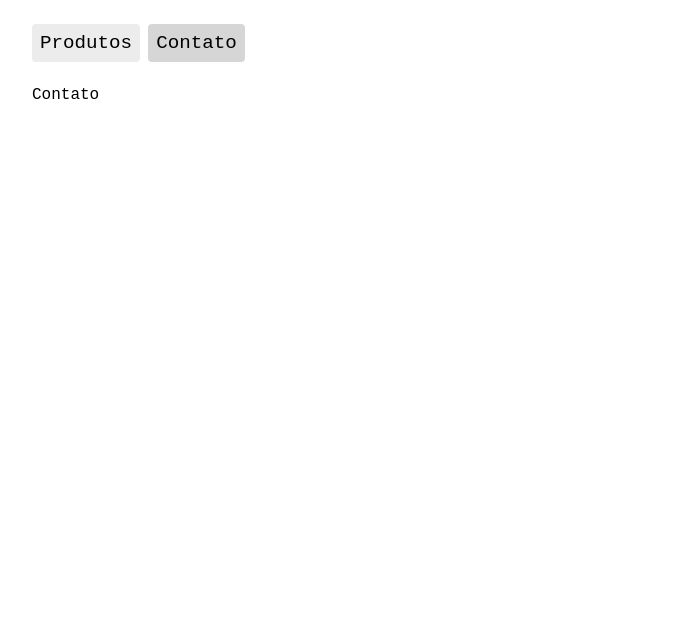
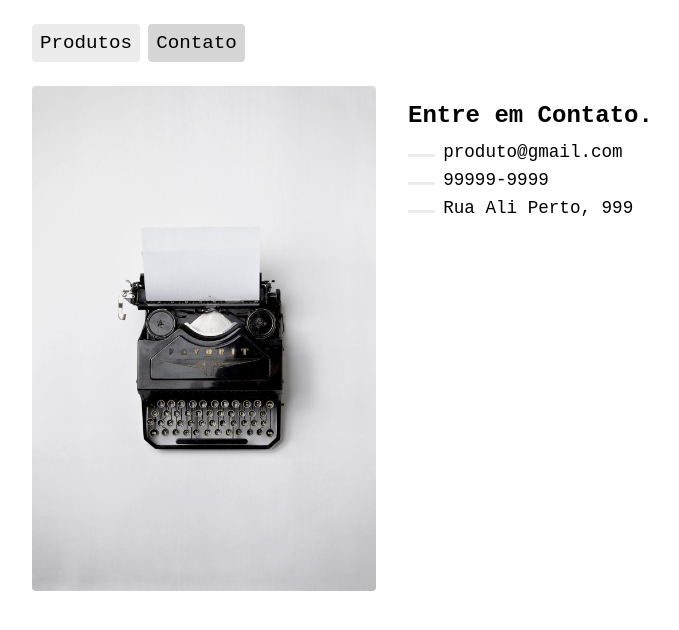
Before and after one commit to Rogerio-Lacerda/ranek, a React (Vite) app: page /contato in a window 1280 px wide. Shown: the top 630 px of the page, without its empty margins (248-927 px from the left). Built offline with nearby package versions, Linux system fonts and the light colour scheme.

Commit message:
Crie a página de contato.

```diff
--- a/src/Components/Contato.jsx
+++ b/src/Components/Contato.jsx
@@ -1,8 +1,21 @@
 import React from 'react';
 import styles from './Contato.module.css';
+import foto from '../assets/contato.jpg';
 
 const Contato = () => {
-  return <div>Contato</div>;
+  return (
+    <section className={styles.contato}>
+      <img src={foto} alt="Máquina de escrever" />
+      <div className={styles.conteudo}>
+        <h2>Entre em Contato.</h2>
+        <ul className={styles.informacoes}>
+          <li>produto@gmail.com</li>
+          <li>99999-9999</li>
+          <li>Rua Ali Perto, 999</li>
+        </ul>
+      </div>
+    </section>
+  );
 };
 
 export default Contato;
--- a/src/Components/Contato.module.css
+++ b/src/Components/Contato.module.css
@@ -0,0 +1,36 @@
+.contato {
+  display: grid;
+  grid-template-columns: 1fr 1fr;
+  gap: 2rem;
+}
+
+.conteudo {
+  margin-top: 1rem;
+  display: grid;
+  gap: 0.8rem;
+  align-self: start;
+}
+
+.contato img {
+  overflow: hidden;
+  border-radius: 4px;
+}
+
+.informacoes {
+  display: grid;
+  gap: 0.5rem;
+}
+
+.informacoes li {
+  font-size: 1.1rem;
+  font-weight: 400;
+}
+
+.informacoes li::before {
+  content: '';
+  display: inline-block;
+  margin-right: 0.5rem;
+  width: 1.7rem;
+  height: 0.15rem;
+  background: #edeced;
+}
```
